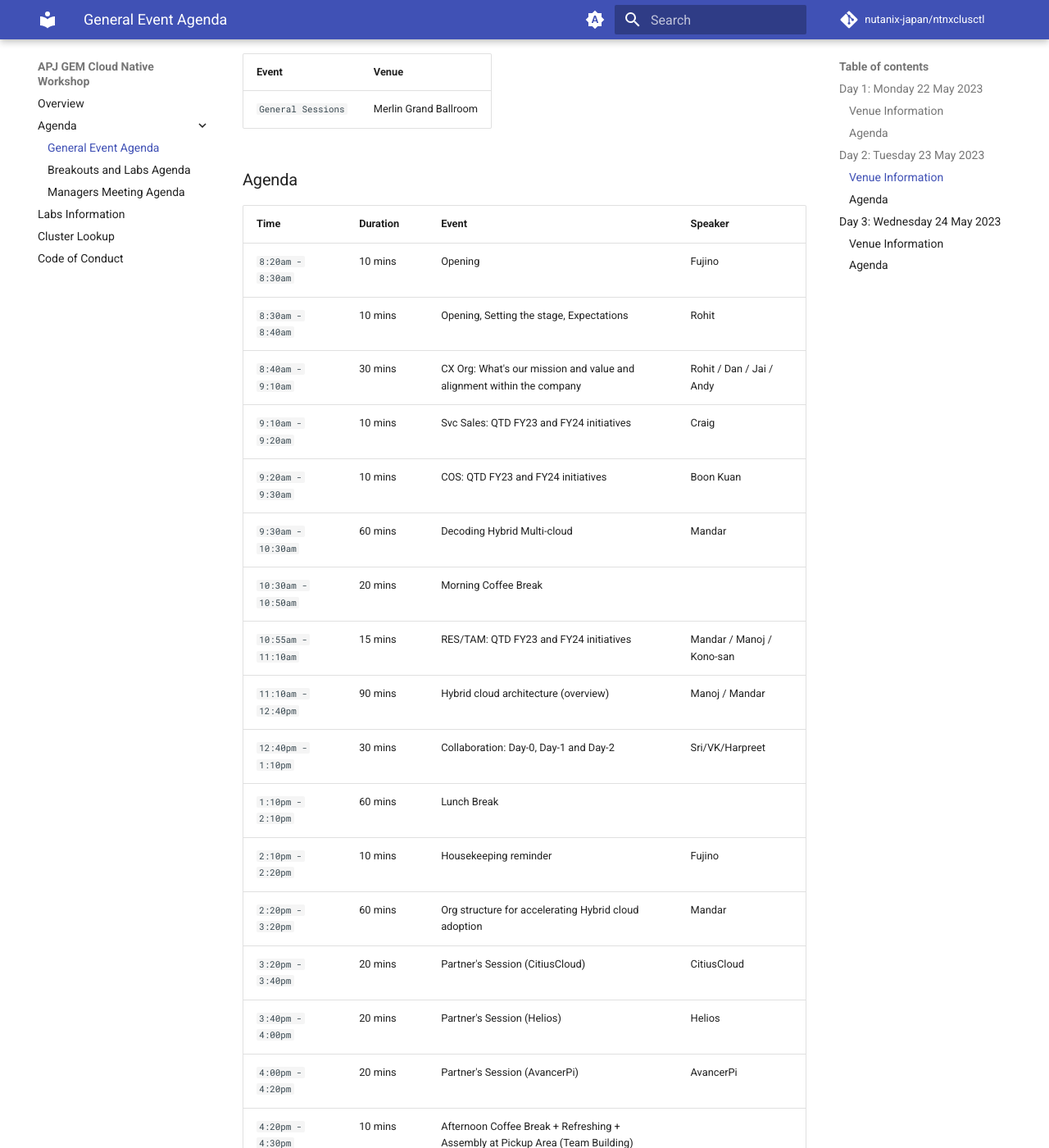
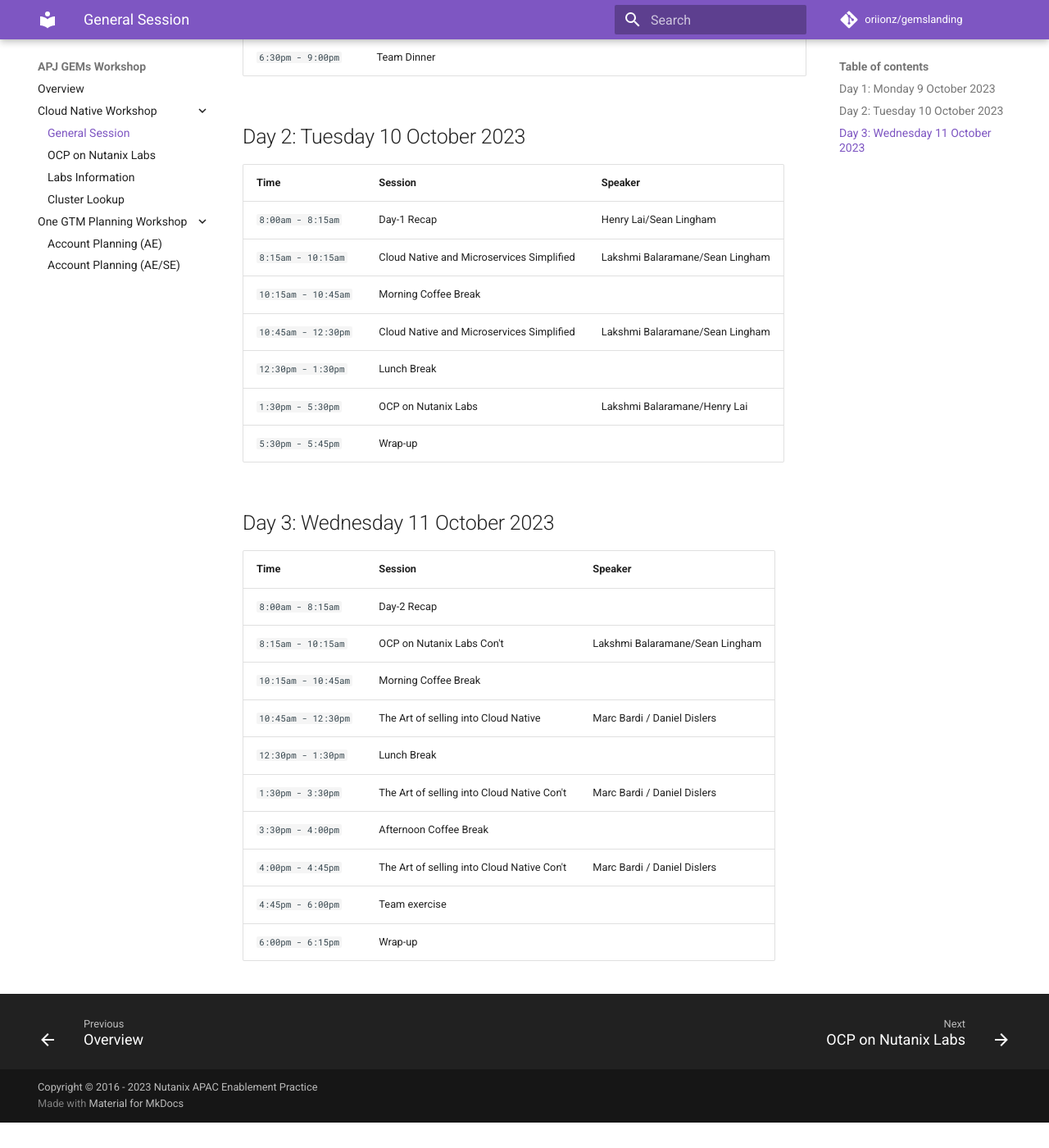
Before and after one commit to oriionz/gemslanding, an MkDocs documentation site: the page built from docs/daily_agenda/general_agenda.md, in a window 1280 px wide and 1400 px high, scrolled down 766 px. Shown: the whole window at 82% size. Built offline with MkDocs 1.6.1 and Material for MkDocs 9.7.7, drawn with Linux system fonts in a browser that asks for light colours; comment, search, counter and statistics services are not loaded; after the commit the page ends 2135 px from its top, so only the background shows below that; some of the changed text lies outside the part shown.

Commit message:
update landing file for GEMS

```diff
--- a/docs/daily_agenda/general_agenda.md
+++ b/docs/daily_agenda/general_agenda.md
@@ -1,73 +1,47 @@
-# General Event Agenda
+# Cloud Native workshop
 
-???note "Which session to attend?"
-       There are separate sessions for Consultants and Managers.
+## Day 1: Monday 9 October 2023
 
-       ** Consultants/TAM to breakout sessions**
-
-       **Managers to [managers sessions](../daily_agenda/managers_agenda.md).**
-
-## Day 1: Monday 22 May 2023
-
-### Venue Information
-
-| Event | Venue |
-| ----------- | ----------- |
-| `General Sessions` |  Merlin Grand Ballroom |
-
-### Agenda
-
-|  Time | Duration | Event | Speaker |
-|-------------------------|------|----------|----------------|
-| `5:00pm - 7:00pm` | 120 mins| Ice-breaking/Receptions (TBD) | Sabrish |
-| `7:00pm`         |          | Swag Collection and followed by Free & Easy | Sabrish |
+|  Time | Session | Speaker |
+|-------------------------|----------|----------------|
+|`8:00am - 8:15am` | Welcome |
+|`8:15am - 9:45am` | Distribution of THREE Use cases / Pre-assessment | Team Exercise|
+|`9:45am - 10:15am` | SE transformation 2.0 | Vincent Oh |
+|`10:15am - 10:45am`| Morning Coffee Break |
+|`10:45am - 12:30pm `| SE transformation 2.1 | Vincent Oh |
+|`12:30pm - 1:30pm` | Lunch Break |
+|`1:30pm - 3:15pm`| SE transformation 2.2 | Vincent Oh |
+|`3:15pm - 3:45pm`| Afternoon Coffee Break |
+|`3:45pm - 5:15pm`| Cloud Native and Microservices Simplified | Lakshmi Balaramane/Sean Lingham |
+|`5:15pm - 5:30pm` | Wrap up |
+|`6:30pm - 9:00pm` | Team Dinner |
 
 
-## Day 2: Tuesday 23 May 2023
-### Venue Information
+## Day 2: Tuesday 10 October 2023
 
-| Event | Venue |
-| ----------- | ----------- |
-| `General Sessions`  |  Merlin Grand Ballroom |
-
-### Agenda
-
-| Time | Duration | Event | Speaker |
-|-------------------------|------|----------|----------------|
-|`8:20am - 8:30am` | 10 mins  | Opening | Fujino  |
-|`8:30am - 8:40am` | 10 mins  | Opening, Setting the stage, Expectations | Rohit |
-|`8:40am - 9:10am` | 30 mins  | CX Org: What's our mission and value and alignment within the company | Rohit / Dan / Jai / Andy |
-|`9:10am - 9:20am` | 10 mins  | Svc Sales: QTD FY23 and FY24 initiatives | Craig |
-|`9:20am - 9:30am `| 10 mins  | COS: QTD FY23 and FY24 initiatives | Boon Kuan |
-|`9:30am - 10:30am` | 60 mins | Decoding Hybrid Multi-cloud | Mandar |
-|`10:30am - 10:50am` | 20 mins | Morning Coffee Break | |
-|`10:55am - 11:10am `| 15 mins | RES/TAM: QTD FY23 and FY24 initiatives | Mandar / Manoj / Kono-san |
-|`11:10am - 12:40pm` | 90 mins | Hybrid cloud architecture (overview) | Manoj / Mandar |
-|`12:40pm - 1:10pm` | 30 mins | Collaboration: Day-0, Day-1 and Day-2 | Sri/VK/Harpreet |
-|`1:10pm - 2:10pm` | 60 mins | Lunch Break | |
-|`2:10pm - 2:20pm`| 10 mins | Housekeeping reminder | Fujino |
-|`2:20pm - 3:20pm`| 60 mins | Org structure for accelerating Hybrid cloud adoption | Mandar |
-|`3:20pm - 3:40pm`| 20 mins | Partner's Session (CitiusCloud) | CitiusCloud |
-|`3:40pm - 4:00pm` | 20 mins | Partner's Session (Helios) | Helios |
-|`4:00pm - 4:20pm` | 20 mins | Partner's Session (AvancerPi) | AvancerPi |
-|`4:20pm - 4:30pm` | 10 mins | Afternoon Coffee Break + Refreshing + Assembly at Pickup Area (Team Building) |
-|`4:30pm - 5:30pm` | 60 mins | Travel to Panwa Pier |
-|`5:45pm - 8:45pm` | 180 mins | Sunset Cruise + Dinner + Drinks |
-|`8:45pm - 9:45pm` | 60 mins | Travel back to Hotel |
-|`9:45pm` | | Free and Easy |
+| Time | Session | Speaker |
+|-------------------------|----------|----------------|
+|`8:00am - 8:15am` | Day-1 Recap | Henry Lai/Sean Lingham |
+|`8:15am - 10:15am` | Cloud Native and Microservices Simplified | Lakshmi Balaramane/Sean Lingham |
+|`10:15am - 10:45am` | Morning Coffee Break |
+|`10:45am - 12:30pm `| Cloud Native and Microservices Simplified | Lakshmi Balaramane/Sean Lingham |
+|`12:30pm - 1:30pm` | Lunch Break |
+|`1:30pm - 5:30pm`| OCP on Nutanix Labs | Lakshmi Balaramane/Henry Lai |
+|`5:30pm - 5:45pm` | Wrap-up |
 
 
-## Day 3: Wednesday 24 May 2023
-### Venue Information
+## Day 3: Wednesday 11 October 2023
 
-| Event | Venue |
-| ----------- | ----------- |
-| `General Sessions` |  Merlin Grand Ballroom |
 
-### Agenda
-
-| Time | Duration | Event | Speaker |
-|-------------------------|------|----------|----------------|
-|`8:10am - 8:20am`| 10 mins   | Day-2 Opening             | Rohit/Fujino            |
-|`8:20am - 8:50am`| 30 mins   | APJ CX Award & Recognition | Rohit/Mandar            |
-|`8:50am - 9:50am`| 60 mins   | DevOps and Containers      | Suresh/Manoj            |
+| Time | Session | Speaker |
+|-------------------------|----------|----------------|
+|`8:00am - 8:15am` | Day-2 Recap |
+|`8:15am - 10:15am`| OCP on Nutanix Labs Con't | Lakshmi Balaramane/Sean Lingham |
+|`10:15am - 10:45am` | Morning Coffee Break |
+|`10:45am - 12:30pm `| The Art of selling into Cloud Native | Marc Bardi / Daniel Dislers |
+|`12:30pm - 1:30pm` | Lunch Break |
+|`1:30pm - 3:30pm`| The Art of selling into Cloud Native Con't | Marc Bardi / Daniel Dislers |
+|`3:30pm - 4:00pm` | Afternoon Coffee Break |
+|`4:00pm - 4:45pm`| The Art of selling into Cloud Native Con't | Marc Bardi / Daniel Dislers |
+|`4:45pm - 6:00pm` | Team exercise |
+|`6:00pm - 6:15pm` | Wrap-up |
--- a/mkdocs.yml
+++ b/mkdocs.yml
@@ -1,10 +1,10 @@
-site_name: APJ GEM Cloud Native Workshop
+site_name: APJ GEMs Workshop
 site_url: https://github.com/oriionz/gemslanding
 site_author: Henry Lai
 
 # Repository
 
-repo_name: nutanix-japan/ntnxclusctl
+repo_name: oriionz/gemslanding
 repo_url: https://github.com/oriionz/gemslanding
 
 # Copyright
@@ -43,7 +43,7 @@
   - search.suggest
   - toc.follow
   palette:
-
+    - primary: deep purple
     #Palette toggle for automatic mode
     - media: "(prefers-color-scheme)"
       scheme: default
@@ -84,6 +84,13 @@
       emoji_generator: !!python/name:materialx.emoji.to_svg
   - pymdownx.tabbed:
       alternate_style: true
+  - pymdownx.critic
+  - pymdownx.caret
+  - pymdownx.keys
+  - pymdownx.mark
+  - pymdownx.tilde
+
+
 
 plugins:
     - search
@@ -96,10 +103,11 @@
 
 nav:
     - 'Overview': index.md
-    - 'Agenda':
-      - 'General Event Agenda': daily_agenda/general_agenda.md
-      - 'Breakouts and Labs Agenda': daily_agenda/breakout_and_lab_agenda.md
-      - 'Managers Meeting Agenda': daily_agenda/managers_agenda.md
-    - 'Labs Information': gts_labs/gts_labs.md
-    - 'Cluster Lookup': cluster_lookup/cluster_lookup.md
-    - 'Code of Conduct': code_conduct/code_conduct.md
+    - 'Cloud Native Workshop':
+      - 'General Session': daily_agenda/general_agenda.md
+      - 'OCP on Nutanix Labs': daily_agenda/labs_agenda.md
+      - 'Labs Information': gts_labs/gts_labs.md
+      - 'Cluster Lookup': cluster_lookup/cluster_lookup.md
+    - 'One GTM Planning Workshop':
+      - 'Account Planning (AE)': daily_agenda/ae_agenda.md
+      - 'Account Planning (AE/SE)': daily_agenda/accounts_agenda.md
```
Also changed, not shown: docs/code_conduct/code_conduct.md (deleted, +0 -36 lines), docs/daily_agenda/accounts_agenda.md (added, +30 -0 lines), docs/daily_agenda/ae_agenda.md (added, +16 -0 lines), docs/daily_agenda/breakout_and_lab_agenda.md (deleted, +0 -59 lines), docs/daily_agenda/labs_agenda.md (added, +36 -0 lines), docs/daily_agenda/managers_agenda.md (deleted, +0 -72 lines), docs/gts_labs/gts_labs.md (+22 -19 lines), docs/index.md (+13 -12 lines), 1 other file.
